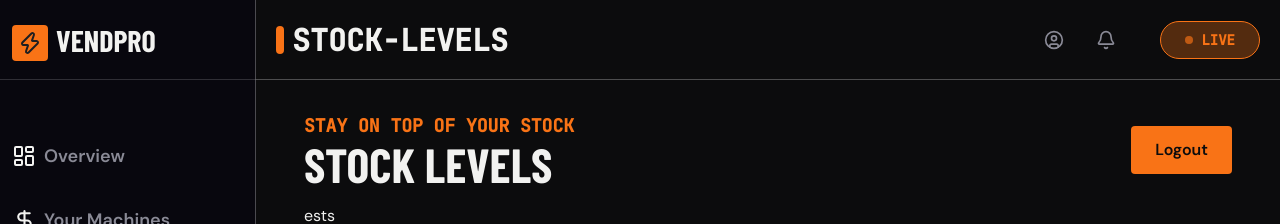
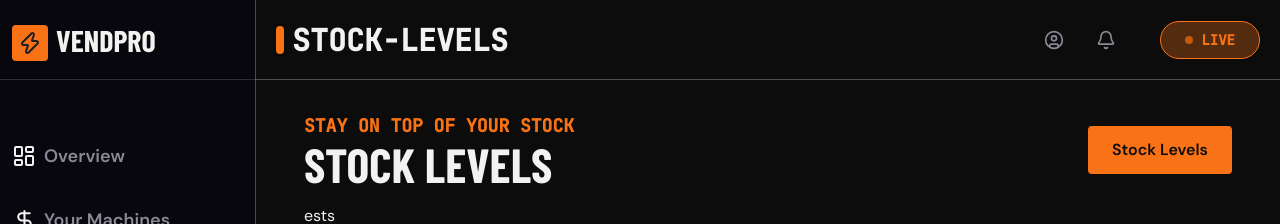
Before and after one commit to Nathan-s-Anthony/vendpro, a Next.js app: page /dashboard/stock-levels in a window 1280 px wide. Shown: the top 224 px of the page. Built offline with nearby package versions, Linux system fonts and the light colour scheme; no server answers; a web font is replaced by a local one.

Commit message:
latest updates

```diff
--- a/app/components/chatBot.tsx
+++ b/app/components/chatBot.tsx
@@ -44,7 +44,7 @@ export default function ChatBot() {
                             return (
                                 <div key={id} className="relative column-1 mb-4 mt-4 gap-4  h-full bg-secondary  header rounded-tr-sm rounded-tl-sm">
                                     <div className="bg-secondary p-4 w-full  block header rounded-sm ">
-                                        <button className="font-mono font-bold">{item.promptText}</button>
+                                        <button className="font-mono font-bold text-xs">{item.promptText}</button>
                                     </div>
                                 </div>
                             )
--- a/app/dashboard/source-cargo/page.tsx
+++ b/app/dashboard/source-cargo/page.tsx
@@ -2,7 +2,7 @@ import Panel from "@/app/components/panel";
 
 export default function SourceCargo() {
     return (
-        <Panel heading={"Stock levels"} pageName={"profile"} subHeading={"stay on top of your stock"} highlight={""}>
+        <Panel heading={"Stock levels"} pageName={"source-cargo"} subHeading={"stay on top of your stock"} highlight={""}>
             ests
         </Panel>
     )
--- a/app/dashboard/stock-levels/page.tsx
+++ b/app/dashboard/stock-levels/page.tsx
@@ -2,7 +2,7 @@ import Panel from "@/app/components/panel";
 
 export default function StockLevels() {
     return (
-        <Panel heading={"Stock levels"} pageName={"profile"} subHeading={"stay on top of your stock"} highlight={""}>
+        <Panel heading={"Stock levels"} pageName={"stock-levels"} subHeading={"stay on top of your stock"} highlight={""}>
             ests
         </Panel>
     )
--- a/app/dashboard/your-machines/page.tsx
+++ b/app/dashboard/your-machines/page.tsx
@@ -3,7 +3,7 @@ import Panel from "@/app/components/panel";
 
 export default function YourMachines() {
     return (
-        <Panel heading={"Your Machines"} subHeading={"EARN -> EARN SOME MORE -> REPEAT"} pageName={""}>
+        <Panel heading={"Your Machines"} subHeading={"EARN -> EARN SOME MORE -> REPEAT"} pageName={"your-machines"}>
             TEST
         </Panel>
     )
```
